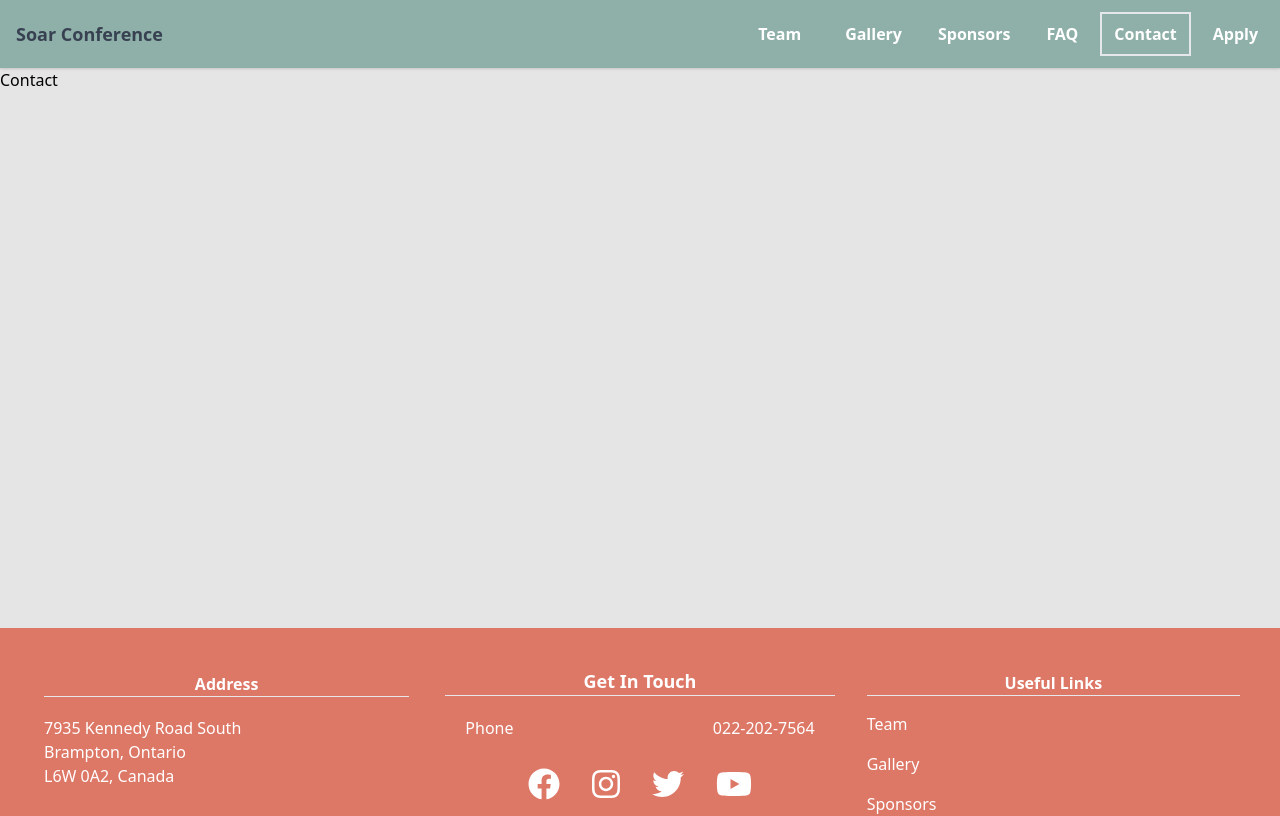
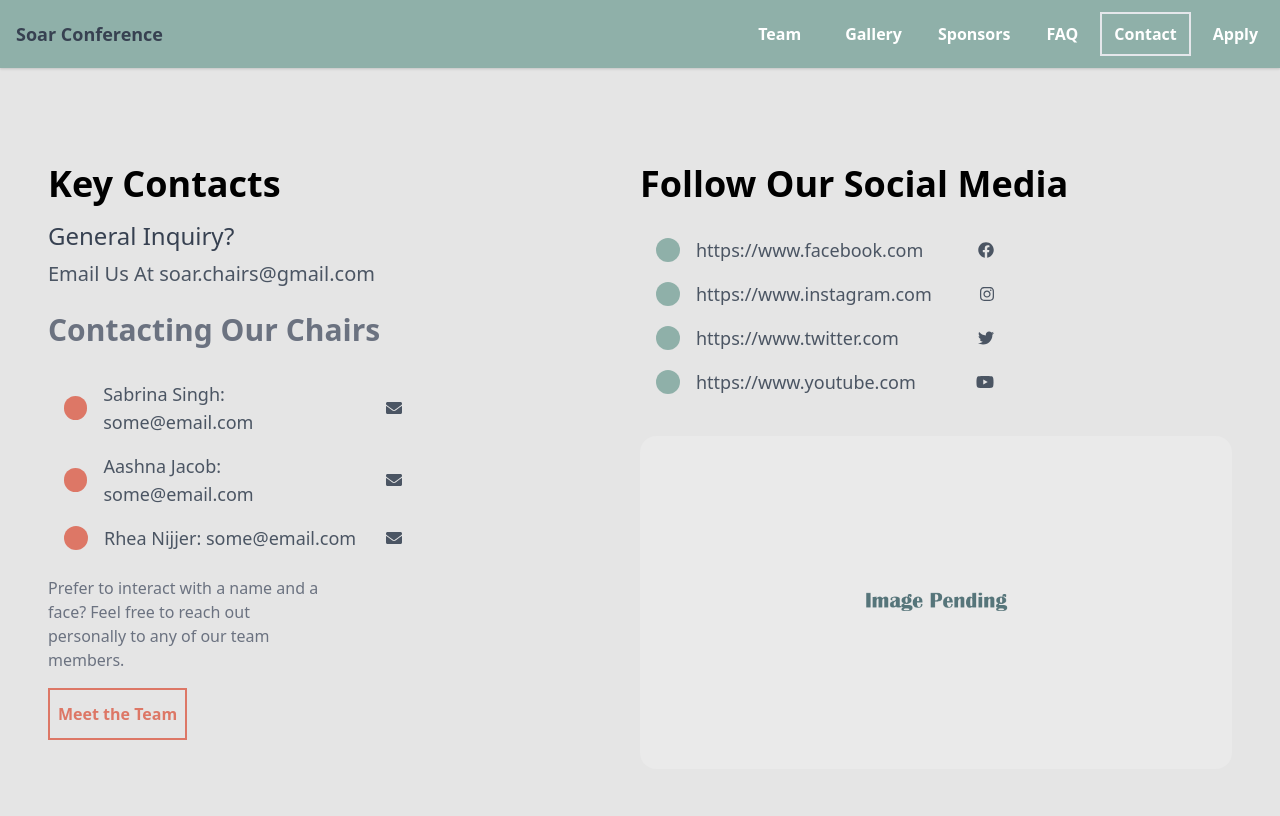
Before and after one commit to SoarConferenceCA/SoarWebsite2021, a Next.js app: page /contact in a window 1280 px wide. Shown: the top 816 px of the page. Built offline with nearby package versions, Linux system fonts and the light colour scheme.

Commit message:
Contact page

```diff
--- a/pages/contact.jsx
+++ b/pages/contact.jsx
@@ -1,3 +1,99 @@
+import { links } from '../components/socials';
+import Link from 'next/link';
+import { FontAwesomeIcon } from '@fortawesome/react-fontawesome';
+import { soarEmail, chairContacts } from '../components/socials';
+import { faEnvelope } from '@fortawesome/free-solid-svg-icons';
+
 export default function Contact() {
-    return <div>Contact</div>
+    return (
+        <div>
+            <div className="mt-24 mb-20 mx-3 md:mx-12">
+                <div className="grid grid-cols-1 md:grid-cols-2">
+                    <div>
+                        <h1 className="text-4xl font-bold text-black">
+                            Key Contacts
+                        </h1>
+
+                        <h5 className="mt-4 text-2xl text-gray-700">
+                            General Inquiry?
+                        </h5>
+                        <h5 className="mt-2 text-xl text-gray-600">
+                            Email Us At {soarEmail}
+                        </h5>
+
+                        <div className="mt-6">
+                            <h2 className="text-3xl font-bold text-gray-500">
+                                Contacting Our Chairs
+                            </h2>
+
+                            <div className="mt-8 max-w-w370">
+                                {
+                                    chairContacts.map( (chair, idx) => (
+                                        <div key={idx} className="m-4 group text-gray-600 cursor-text">
+                                            <div className="flex items-center">
+                                                <span style={{width: '24px', height: '24px'}} className="inline-block rounded-full bg-pale-pink"></span>
+
+                                                <span className="mx-4 text-lg">
+                                                    {chair.name}: {chair.email}
+                                                </span>
+
+                                                <span className="flex flex-1"></span>
+
+                                                <FontAwesomeIcon icon={faEnvelope} />
+                                            </div>
+                                        </div>
+                                    ))
+                                }
+                            </div>
+
+                            <div className="mt-6 max-w-w280">
+                                <p className="text-md text-gray-500">
+                                    Prefer to interact with a name and a face? Feel free to reach out personally to any of our team members.
+                                </p>
+
+                                <button className="mt-4 px-2 py-3 text-pale-pink font-bold hover:text-red-500 border-2 border-pale-pink hover:border-red-500">
+                                    <Link href="/team">
+                                        Meet the Team
+                                    </Link>
+                                </button>
+                            </div>
+                        </div>
+                    </div>
+
+                    <div className="mt-24 md:mt-0">
+                        <h1 className="text-4xl font-bold text-black">
+                            Follow Our Social Media
+                        </h1>
+
+                        <div className="mt-8 max-w-w370">
+                            {
+                                links.map( ({ href, icon }, idx) => (
+                                    <div className="m-4" key={idx}>
+                                        <Link href={href}>
+                                            <a className="align-middle group text-gray-600 hover:text-pale-pink" target="_blank">
+                                                <div className="flex items-center">
+                                                    <span style={{width: '24px', height: '24px'}} className="inline-block rounded-full bg-odd-green group-hover:bg-pale-pink"></span>
+
+                                                    <span className="inline-block align-middle mx-4 text-lg">
+                                                        {href}
+                                                    </span>
+
+                                                    <span className="flex flex-1"></span>
+
+                                                    <FontAwesomeIcon icon={icon} />
+                                                </div>
+
+                                            </a>
+                                        </Link>
+                                    </div>
+                                ))
+                            }
+                        </div>
+
+                        <img src="/assets/unknown.png" className="w-full mt-10 rounded-2xl" />
+                    </div>
+                </div>
+            </div>
+        </div>
+    )
 }
```
